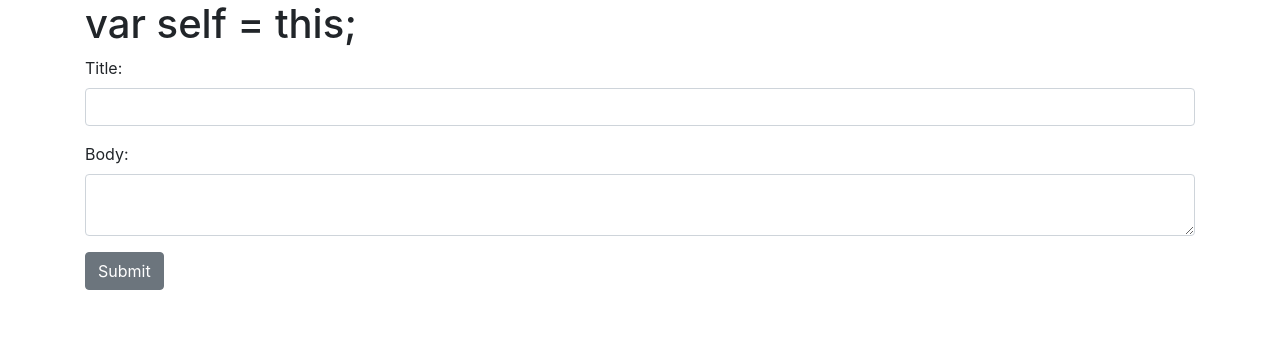
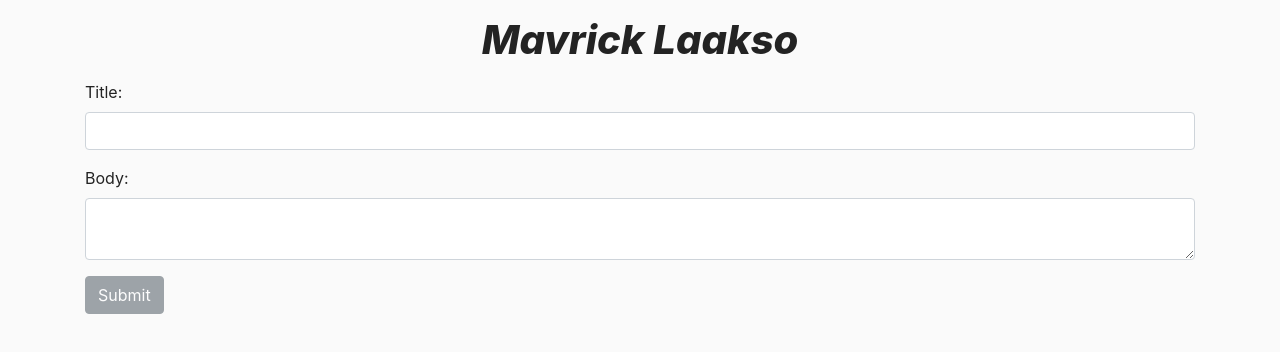
Before and after one commit to laaksomavrick/blog, a React app: page /new in a window 1280 px wide. Built offline with nearby package versions, Linux system fonts and the light colour scheme; no server answers.

Commit message:
misc css and styling changes

```diff
--- a/client/index.html
+++ b/client/index.html
@@ -4,7 +4,6 @@
     <meta charset="utf-8">
     <meta name="viewport" content="width=device-width, initial-scale=1.0">
     <title>var self = this;</title>
-    <link href="https://fonts.googleapis.com/css?family=Roboto:300,400,500" rel="stylesheet">
   </head>
   <body>
     <div id="root">
--- a/client/src/components/Blog/Blog.js
+++ b/client/src/components/Blog/Blog.js
@@ -6,8 +6,6 @@ import BlogHeader from '../BlogHeader/BlogHeader'
 import BlogPost from '../BlogPost/BlogPost';
 import BlogPostForm from '../BlogPostForm/BlogPostForm'
 import { getPosts } from '../../api/posts'
-
-import './Blog.scss'
 
 class Blog extends React.Component {
 
--- a/client/src/components/Blog/Blog.scss
+++ /dev/null
@@ -1,11 +0,0 @@
-body {
-  margin: 0;
-  background: #f6f7fa;
-  font-family: 'Roboto', sans-serif;
-  width: 100%;
-  height: 100%;
-}
-
-.app {
-
-}
--- a/client/src/components/BlogHeader/BlogHeader.js
+++ b/client/src/components/BlogHeader/BlogHeader.js
@@ -1,8 +1,14 @@
 import React from 'react'
+import './BlogHeader.scss'
 
 const BlogHeader = (props) => {
+  const base = "blog-header"
   return (
-    <h1>var self = this;</h1>
+    <div className={base}>
+      <h1 className={`${base}__text`}>
+        Mavrick Laakso
+      </h1>
+    </div>
   );
 }
 
--- /dev/null
+++ b/client/src/components/BlogHeader/BlogHeader.scss
@@ -0,0 +1,12 @@
+.blog-header {
+  display: flex;
+  justify-content: center;
+  margin-top: .5rem;
+
+  &__text {
+    /*background: linear-gradient(#F9D423, #FF4E50);*/
+    font-style: italic;
+    font-weight: 800;
+    padding: .5rem;
+  }
+}
--- a/client/src/components/BlogPostForm/BlogPostForm.js
+++ b/client/src/components/BlogPostForm/BlogPostForm.js
@@ -24,9 +24,16 @@ class BlogPostForm extends React.Component {
     }
   }
 
+  valid = () => {
+    const condition = (val) => val !== '' && val !== null
+    return condition(this.state.title) && condition(this.state.body)
+  }
+
   handleSubmit = (e) => {
     e.preventDefault()
-    this.sendPost()
+    if (this.valid()) {
+      this.sendPost()
+    }
   }
 
   handleTitleChange = (e) => {
@@ -70,6 +77,9 @@ class BlogPostForm extends React.Component {
       null
     )
 
+    const valid = this.valid()
+    const buttonColor = this.valid() ? "primary" : "secondary"
+
     return (
       <Row>
         <Col>
@@ -97,7 +107,7 @@ class BlogPostForm extends React.Component {
                 onChange={this.handleBodyChange}
               />
             </FormGroup>
-            <Button>Submit</Button>
+            <Button disabled={! valid} color={buttonColor}>Submit</Button>
           </Form>
           <div className="blog-post-alert mt-3">
             {alert}
--- a/client/src/index.js
+++ b/client/src/index.js
@@ -3,6 +3,7 @@ import ReactDOM from 'react-dom'
 import { BrowserRouter as Router, Route, Switch, Redirect } from 'react-router-dom'
 import Blog from './components/Blog/Blog.js'
 import 'bootstrap/dist/css/bootstrap.min.css';
+import './index.scss'
 
 ReactDOM.render(
   <Router>
--- /dev/null
+++ b/client/src/index.scss
@@ -0,0 +1,16 @@
+$font-base: #232323;
+$background-base: #fafafa;
+
+body {
+  color: $font-base;
+  background: $background-base;
+}
+
+a {
+  color: inherit;
+  text-decoration: none;
+}
+
+a:hover {
+  color: darken($font-base, 10%);
+}
```
